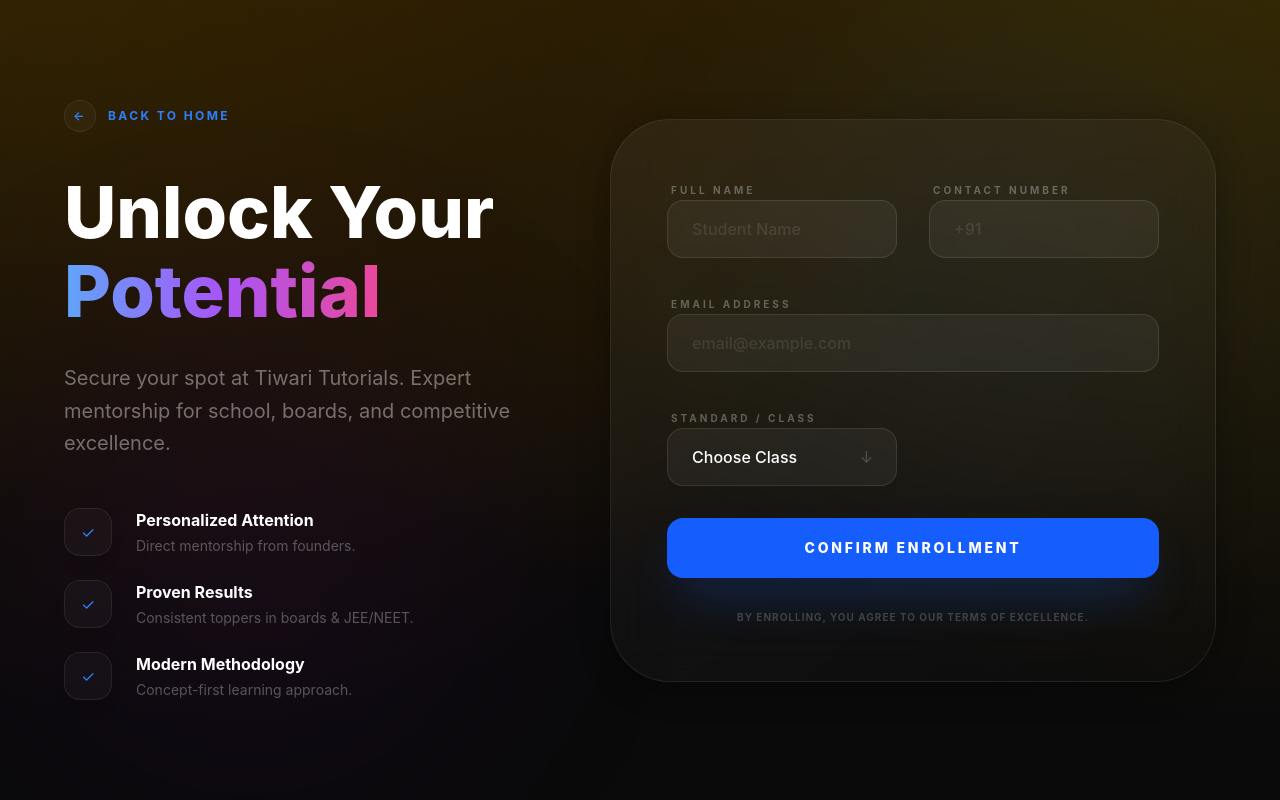
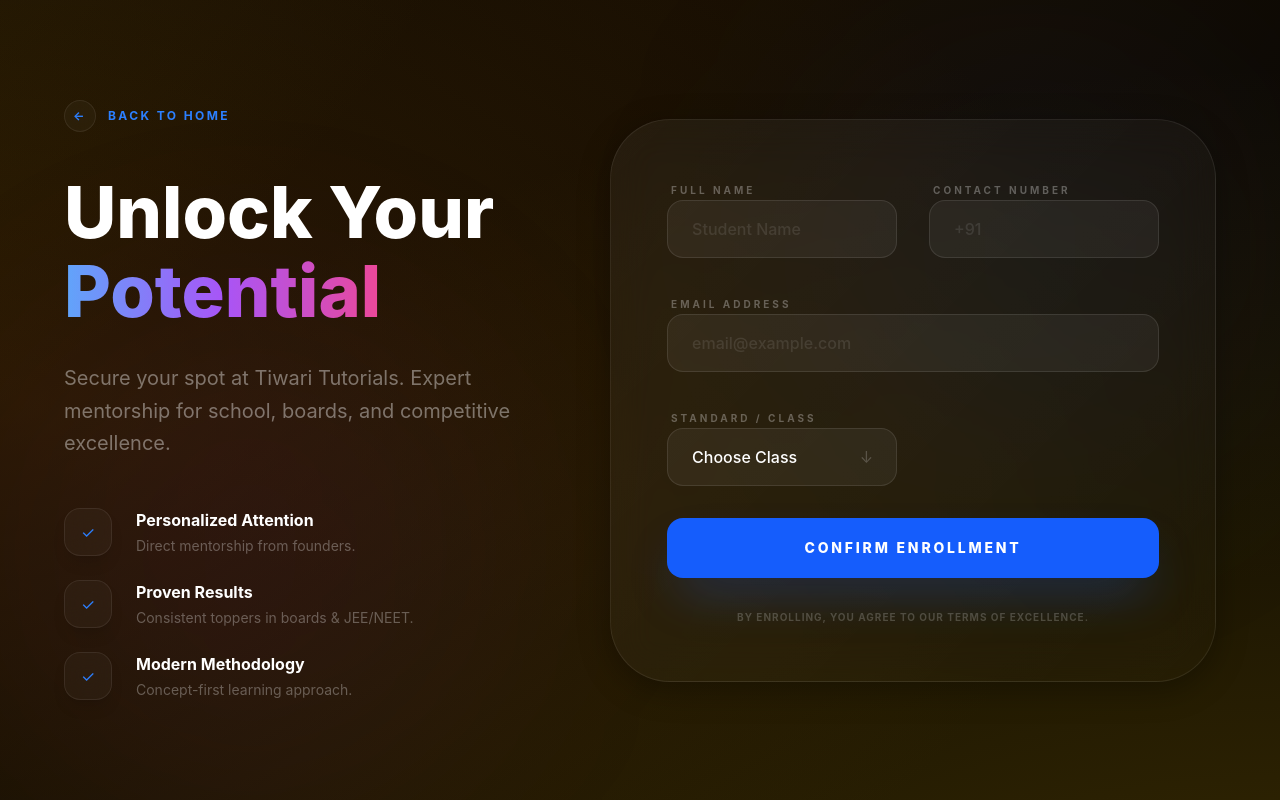
Before and after one commit to aman-cmd-hindi/antigravity, a React (Vite) app: page /enroll in a window 1280 px wide. Built offline with nearby package versions, Linux system fonts and the light colour scheme.

Commit message:
Enhance golden theme vibrancy and smooth section transitions

```diff
--- a/src/components/About.jsx
+++ b/src/components/About.jsx
@@ -4,7 +4,7 @@
   return (
     <section id="about" className="py-32 px-6 md:px-12 bg-mesh relative overflow-hidden">
       {/* Abstract Background Shapes */}
-      <div className="absolute top-1/2 left-0 w-96 h-96 bg-blue-500/5 rounded-full blur-[100px] -translate-y-1/2"></div>
+      <div className="absolute top-1/2 left-0 w-96 h-96 bg-amber-500/10 rounded-full blur-[100px] -translate-y-1/2"></div>
 
       <div className="max-w-7xl mx-auto flex flex-col lg:flex-row gap-20 items-center">
         <div className="flex-1 relative">
--- a/src/components/Faculty.jsx
+++ b/src/components/Faculty.jsx
@@ -49,8 +49,8 @@
   return (
     <section id="faculty" className="py-32 px-6 md:px-12 bg-mesh relative overflow-hidden">
       {/* Decorative Background Elements */}
-      <div className="absolute top-0 left-0 w-[500px] h-[500px] bg-blue-600/5 rounded-full blur-[150px] pointer-events-none"></div>
-      <div className="absolute bottom-0 right-0 w-[500px] h-[500px] bg-purple-600/5 rounded-full blur-[150px] pointer-events-none"></div>
+      <div className="absolute top-0 left-0 w-[500px] h-[500px] bg-amber-600/5 rounded-full blur-[150px] pointer-events-none"></div>
+      <div className="absolute bottom-0 right-0 w-[500px] h-[500px] bg-yellow-600/5 rounded-full blur-[150px] pointer-events-none"></div>
 
       <div className="max-w-7xl mx-auto relative z-10">
         <div className="text-center mb-20">
--- a/src/components/Footer.jsx
+++ b/src/components/Footer.jsx
@@ -8,7 +8,7 @@
   return (
     <footer id="contact" className="bg-mesh pt-32 pb-12 px-6 md:px-12 relative overflow-hidden">
       {/* Decorative Gradient */}
-      <div className="absolute bottom-0 left-1/2 -translate-x-1/2 w-[1000px] h-[300px] bg-blue-600/5 rounded-full blur-[150px] pointer-events-none"></div>
+      <div className="absolute bottom-0 left-1/2 -translate-x-1/2 w-[1000px] h-[300px] bg-amber-500/10 rounded-full blur-[150px] pointer-events-none"></div>
 
       <div className="max-w-7xl mx-auto">
         <div className="grid grid-cols-1 md:grid-cols-4 gap-20 mb-24">
--- a/src/components/Quotes.jsx
+++ b/src/components/Quotes.jsx
@@ -4,7 +4,7 @@
 const Quotes = () => {
   return (
     <section className="py-20 px-6 md:px-12 bg-mesh relative overflow-hidden">
-      <div className="absolute top-0 right-0 w-[500px] h-[500px] bg-blue-600/5 rounded-full blur-[150px] pointer-events-none"></div>
+      <div className="absolute top-0 right-0 w-[500px] h-[500px] bg-amber-500/10 rounded-full blur-[150px] pointer-events-none"></div>
 
       <div className="max-w-7xl mx-auto text-center">
         <span className="text-amber-500 font-bold uppercase tracking-[0.3em] text-[10px] mb-4 block">Words of Wisdom</span>
--- a/src/components/Reviews.jsx
+++ b/src/components/Reviews.jsx
@@ -24,7 +24,7 @@
 
 const Reviews = () => {
   return (
-    <section className="py-24 px-6 md:px-12 bg-mesh relative border-t border-white/5">
+    <section className="py-24 px-6 md:px-12 bg-mesh relative">
       <div className="max-w-7xl mx-auto">
         <div className="flex flex-col md:flex-row justify-between items-end mb-16 gap-6">
           <div>
--- a/src/components/Toppers.jsx
+++ b/src/components/Toppers.jsx
@@ -9,8 +9,8 @@
 
 const Toppers = () => {
   return (
-    <section id="toppers" className="py-24 px-6 md:px-12 relative overflow-hidden bg-mesh border-t border-white/5">
-      <div className="absolute top-1/2 left-0 w-[500px] h-[500px] bg-yellow-500/5 rounded-full blur-[150px] pointer-events-none -translate-y-1/2"></div>
+    <section id="toppers" className="py-24 px-6 md:px-12 relative overflow-hidden bg-mesh">
+      <div className="absolute top-1/2 left-0 w-[500px] h-[500px] bg-amber-500/10 rounded-full blur-[150px] pointer-events-none -translate-y-1/2"></div>
 
       <div className="max-w-7xl mx-auto relative z-10">
         <div className="text-center mb-16">
--- a/src/index.css
+++ b/src/index.css
@@ -83,13 +83,14 @@
 
 /* Section Backgrounds */
 .bg-mesh {
-  background-color: var(--bg-dark);
+  background-color: #030303;
   background-image:
-    radial-gradient(at 0% 0%, hsla(45, 100%, 15%, 1) 0, transparent 50%),
-    radial-gradient(at 50% 0%, hsla(35, 100%, 10%, 1) 0, transparent 50%),
-    radial-gradient(at 100% 0%, hsla(45, 100%, 15%, 1) 0, transparent 50%);
+    radial-gradient(at 0% 0%, hsla(45, 100%, 25%, 0.5) 0, transparent 50%),
+    radial-gradient(at 50% 50%, hsla(35, 100%, 20%, 0.4) 0, transparent 60%),
+    radial-gradient(at 100% 100%, hsla(45, 100%, 25%, 0.5) 0, transparent 50%),
+    radial-gradient(at 80% 20%, hsla(35, 100%, 15%, 0.3) 0, transparent 40%);
   background-size: 200% 200%;
-  animation: gradientBG 20s ease infinite;
+  animation: gradientBG 12s ease-in-out infinite;
 }
 
 /* Animated Golden Background */
```
